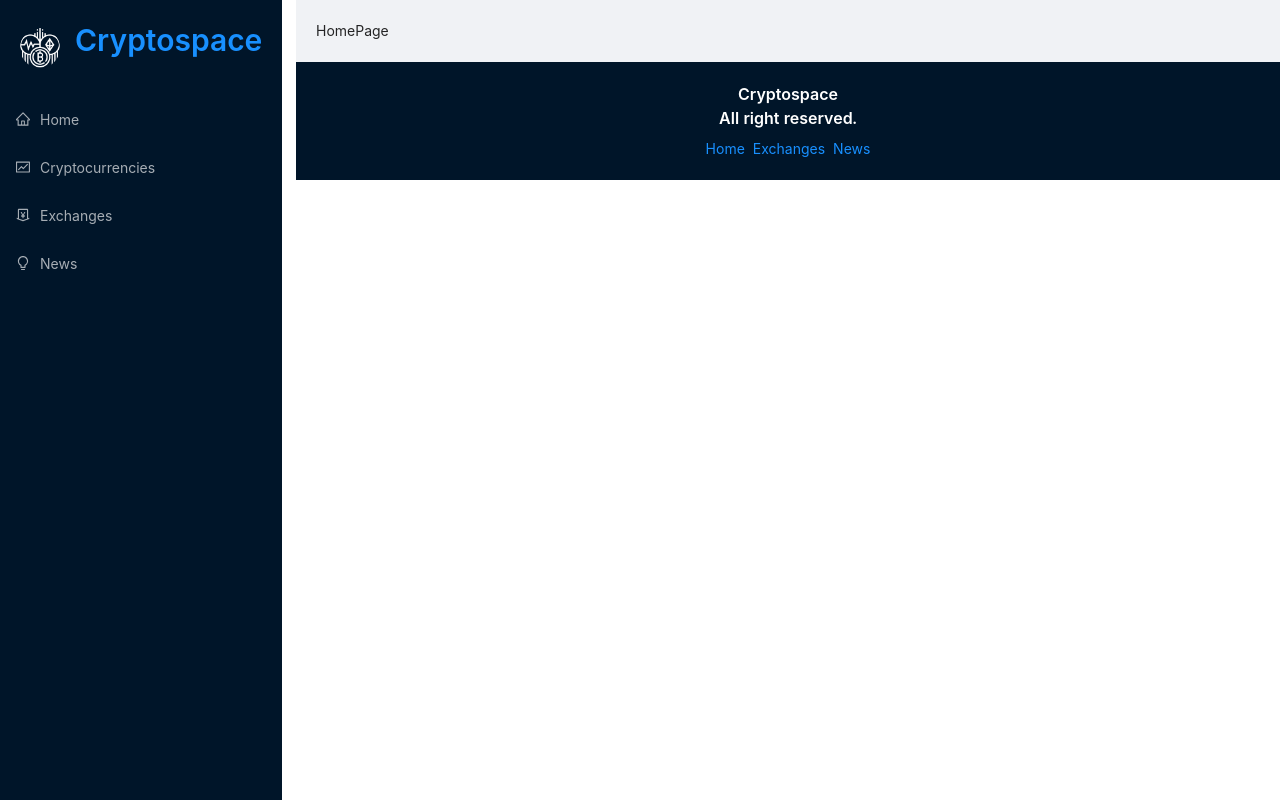
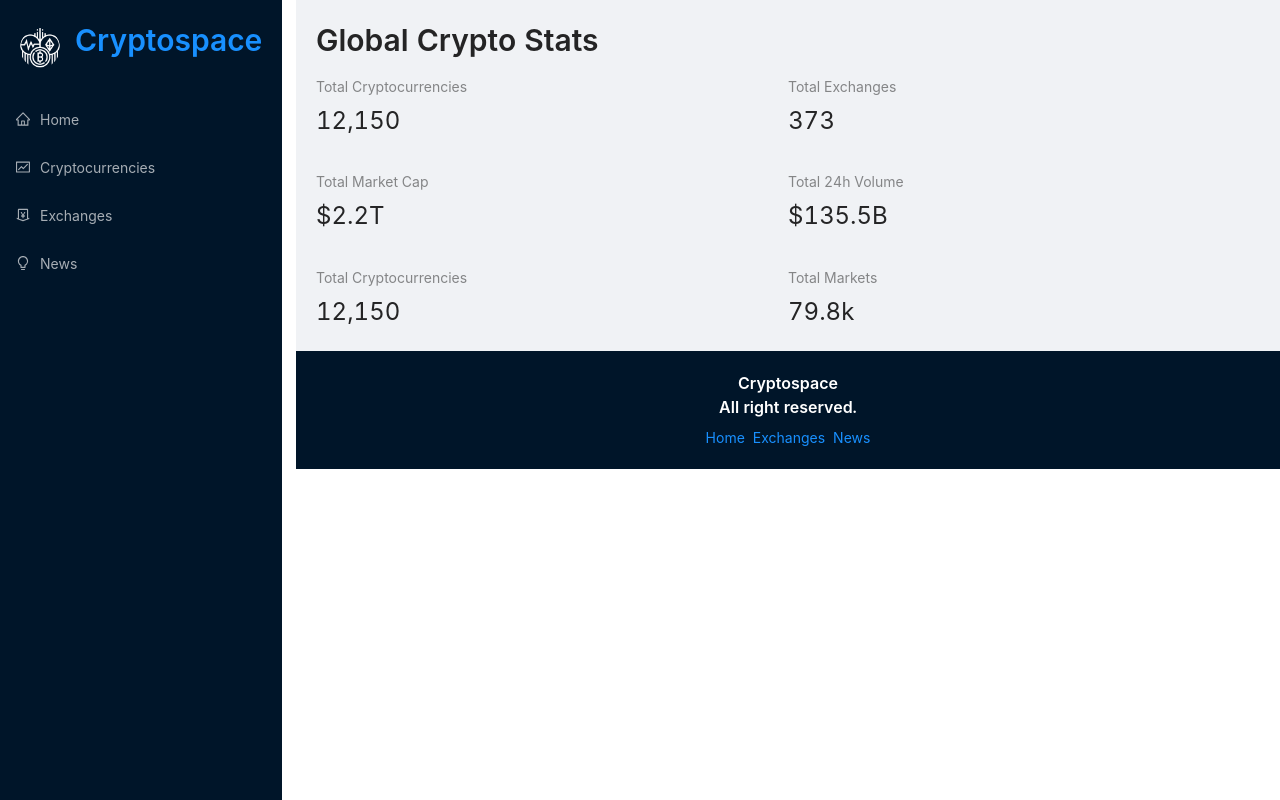
Before and after one commit to phyowainyunt-19/react-crypto-app, a React (Create React App) app: page / in a window 1280 px wide. Built offline with nearby package versions, Linux system fonts and the light colour scheme.

Commit message:
API setup

```diff
--- /dev/null
+++ b/src/app/store.js
@@ -0,0 +1,10 @@
+//* To connect API to store
+
+import { configureStore } from "@reduxjs/toolkit";
+import { cryptoApi } from "../services/cryptoApi";
+
+export default configureStore({
+  reducer: {
+      [cryptoApi.reducerPath] : cryptoApi.reducer
+  },
+});
--- a/src/components/HomePage.jsx
+++ b/src/components/HomePage.jsx
@@ -1,9 +1,37 @@
-import React from 'react'
+import React from "react";
+import millify from "millify";
+import { Typography, Row, Col, Statistic } from "antd";
+import { Link } from "react-router-dom";
 
+const { Title } = Typography;
 const HomePage = () => {
   return (
-    <div>HomePage</div>
-  )
-}
+    <>
+      <Title level={2} className="heading">
+        Global Crypto Stats
+      </Title>
+      <Row>
+        <Col span={12}>
+          <Statistic title="Total Cryptocurrencies" value={12150} />
+        </Col>
+        <Col span={12}>
+          <Statistic title="Total Exchanges" value={373} />
+        </Col>
+        <Col span={12} style={{ marginTop: 32 }}>
+          <Statistic title="Total Market Cap" value={`$2.2T`} />
+        </Col>
+        <Col span={12} style={{ marginTop: 32 }}>
+          <Statistic title="Total 24h Volume" value={`$135.5B`} />
+        </Col>
+        <Col span={12} style={{ marginTop: 32 }}>
+          <Statistic title="Total Cryptocurrencies" value={12150} />
+        </Col>
+        <Col span={12} style={{ marginTop: 32 }}>
+          <Statistic title="Total Markets" value={`79.8k `} />
+        </Col>
+      </Row>
+    </>
+  );
+};
 
-export default HomePage
+export default HomePage;
--- a/src/index.js
+++ b/src/index.js
@@ -1,8 +1,10 @@
 import React from "react";
 import ReactDOM from "react-dom/client";
 import { BrowserRouter as Router } from "react-router-dom";
+import { Provider } from "react-redux";
 
 import App from "./App";
+import store from "./app/store";
 
 // for antdesign
 import "antd/dist/antd.css";
@@ -12,9 +14,17 @@ import "antd/dist/antd.css";
  ** This creates a root running in React 18, which adds all of the improvements of React 18 and allows you to use concurrent features.
  */
 
+/**
+ ** redux store
+ ** In this code, we pass our reducers to the Redux createStore function, which returns a store object.
+ ** We then pass this object to the react-redux Provider component, which is rendered at the top of our component tree.
+ */
+
 const root = ReactDOM.createRoot(document.getElementById("root"));
 root.render(
   <Router>
-    <App />
+    <Provider store={store}>
+      <App />
+    </Provider>
   </Router>
 );
--- /dev/null
+++ b/src/services/cryptoApi.js
@@ -0,0 +1,24 @@
+import { createApi, fetchBaseQuery } from "@reduxjs/toolkit/query";
+
+const cryptoApiHeaders = {
+  "X-RapidAPI-Host": "coinranking1.p.rapidapi.com",
+  "X-RapidAPI-Key": "5f33c65c11mshe2ac9f432e0dce0p18e2fejsn22aef5391d57",
+};
+
+const baseUrl = "https://coinranking1.p.rapidapi.com";
+
+// we also need to pass the header
+const createRequest = (url) => ({ url, headers: cryptoApiHeaders });
+
+export const cryptoApi = createApi({
+  reducerPath: "cryptoApi",
+  baseQuery: fetchBaseQuery({ baseUrl }),
+  endpoints: (builder) => ({
+    getCryptos: builder.query({
+      query: () => createRequest("/exchanges"),
+    }),
+  }),
+});
+
+//* build in 'useGetPostsQuery()' hook
+export const { useGetCryptoQuery } = cryptoApi;
```
